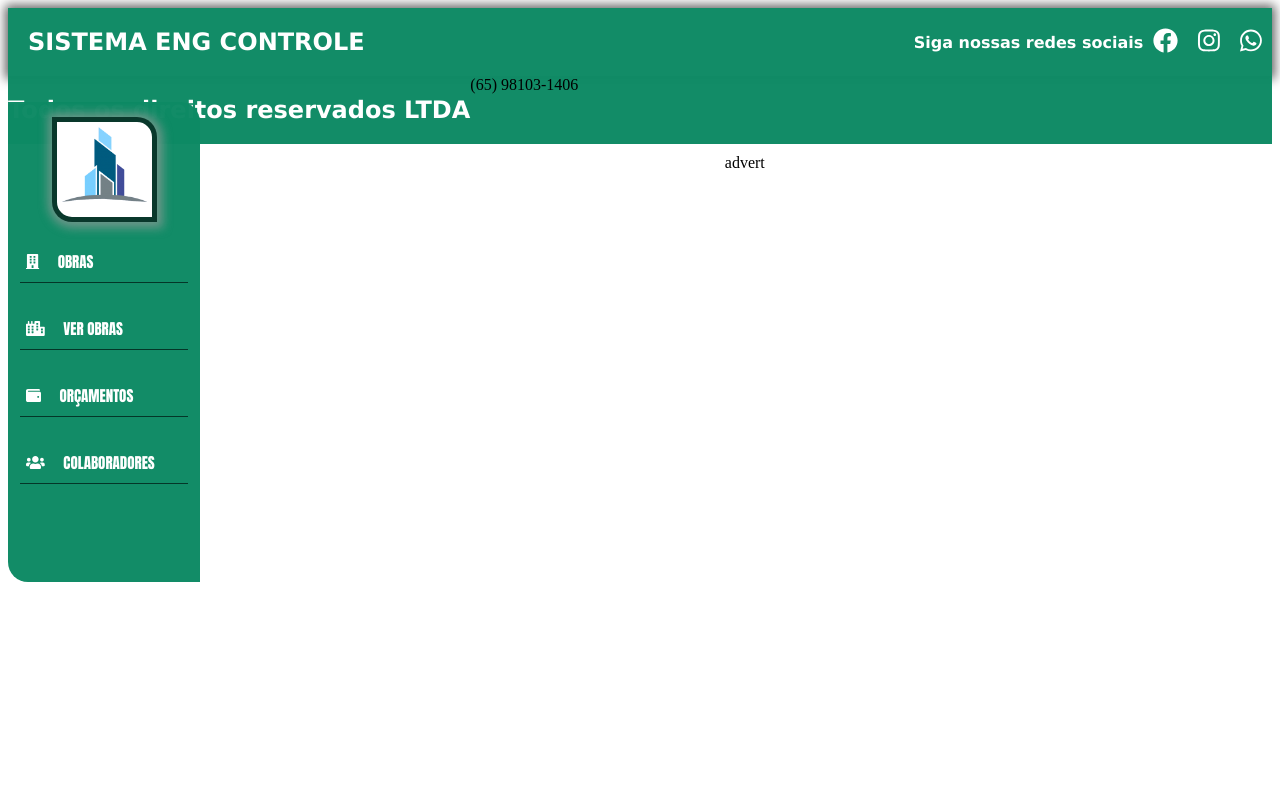
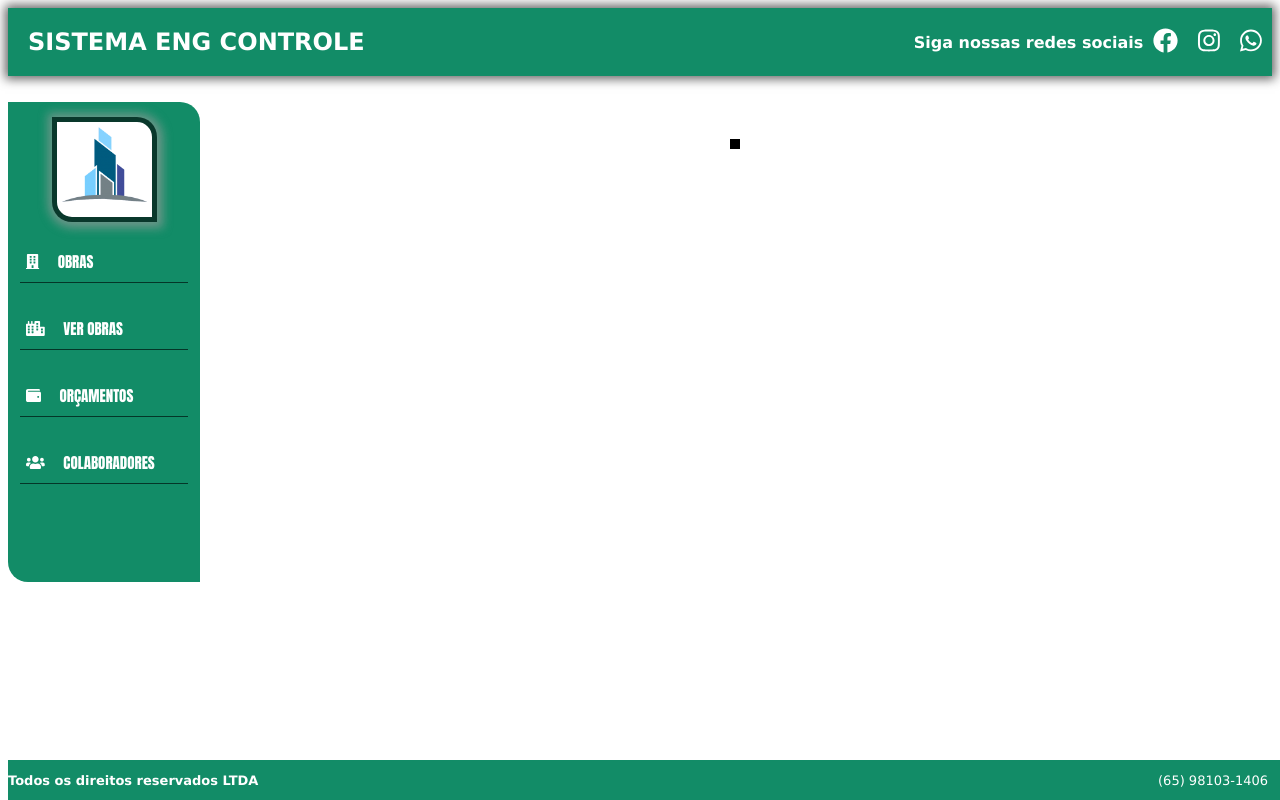
Before and after one commit to marcelohenrique95/sistema-eng, an Angular app: page /home in a window 1280 px wide. Built offline with nearby package versions, Linux system fonts and the light colour scheme.

Commit message:
Pequenas alteracoes na home

```diff
--- a/src/app/component/content-home/content-home.component.scss
+++ b/src/app/component/content-home/content-home.component.scss
@@ -1,5 +1,7 @@
 .content-home {
-  max-height: 50%;
+  height: 40%;
+  border-radius: 15px 15px 15px 15px;
+
   overflow-y: scroll;
   background: #0e8a6560;
 
--- a/src/app/component/footer/footer.component.scss
+++ b/src/app/component/footer/footer.component.scss
@@ -1,9 +1,22 @@
 .footer {
   background: #0e8a64fa;
+  position: fixed;
   bottom: 0;
+  width: 100vw;
+  height: 5%;
   display: flex;
+  margin: 0;
+  justify-content: space-between;
+  align-items: center;
+ font-family: 'Lucida Sans';
   h2 {
+    font-size: 13px;
     color: #fff;
-    font-family: 'Lucida Sans';
+
+  }
+  span {
+    color: #fff;
+    font-size: 13px;
+    margin-right: 20px;
   }
 }
--- a/src/app/screen/home/home.component.html
+++ b/src/app/screen/home/home.component.html
@@ -1,17 +1,8 @@
 <div class="home">
-  <section class="grid grid-template-areas">
-    <div class="item header">
-      <app-header></app-header>
-    </div>
-    <div class="item content">
-      <app-content-home></app-content-home>
-    </div>
-    <div class="item sidenav">
-      <app-navbar></app-navbar>
-    </div>
-    <div class="item advert">advert</div>
-    <div class="item footer">
-      <app-footer></app-footer>
-    </div>
+  <section class="home__section-home">
+
+  </section>
+  <section class="home__section-notice">
+    <app-content-home></app-content-home>
   </section>
   </div>
--- a/src/app/screen/home/home.component.scss
+++ b/src/app/screen/home/home.component.scss
@@ -1,45 +1,18 @@
 .home {
-  height: 100%;
-  margin: 0;
-  section {
-    width: 100%;
+  display: flex;
+  margin-top: 5%;
+  max-height: 600px;
+
+  &__section-home {
+    width: 15%;
+
+  }
+
+  &__section-notice {
+    background-color: #000;
+    margin: 0 auto;
+
+    padding: 5px;
 
   }
 }
-
-.grid {
-	display: grid;
-  grid-gap: 10px;
-  grid-template-columns: [sidenav] 15%;
-}
-
-.header {
-	grid-area: header;
-}
-
-.content {
-	grid-area: content;
-}
-
-.sidenav {
-	grid-area: sidenav;
-}
-
-.advert {
-	grid-area: advert;
-}
-
-.footer {
-	grid-area: footer;
-  position: relative;
-  width: 100%;
-  bottom: 0;
-}
-
-.grid-template-areas {
-	grid-template-areas:
-		"header header header"
-		"sidenav content advert"
-		"sidenav footer footer"
-		;
-}
```
